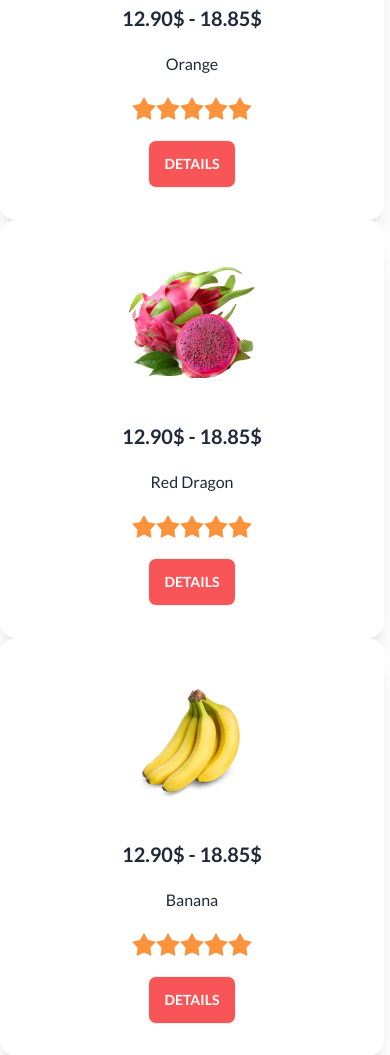
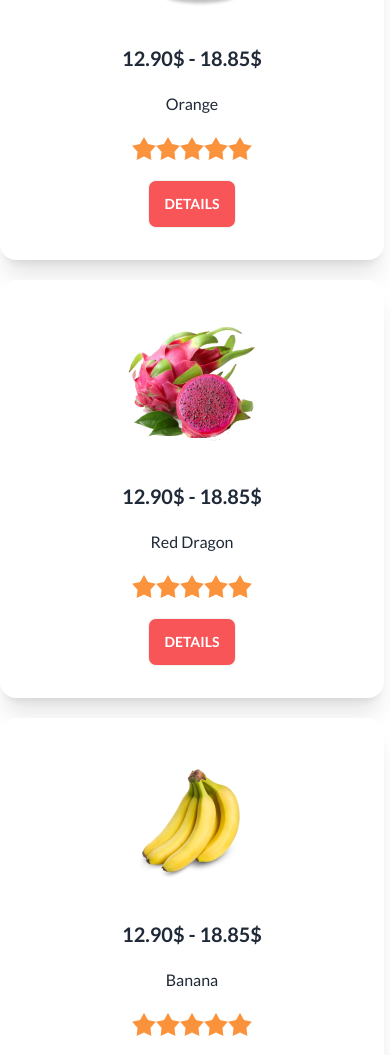
Before and after one commit to ehisawesome/FruitBurst, a plain HTML site: page index.html in a window 390 px wide. Shown: the part 1549-2604 px from the top of the page. Drawn offline with nearby package versions, Linux system fonts and the light colour scheme; files whose address does not match are found by name.

Commit message:
Fixed Fruit review spaceing issue

```diff
--- a/index.html
+++ b/index.html
@@ -226,7 +226,7 @@
         <section class="container mx-auto mb-20">
             <div class="grid lg:grid-cols-4 md:grid-cols-2 grid-cols-1 lg:gap-20">
               <!-- Card 1 -->
-              <div class="card w-96 bg-base-100 shadow-xl">
+              <div class="card w-96 bg-base-100 shadow-xl lg:mt-0 mt-5">
                 <figure class="px-10 pt-10">
                   <img src="./images/fruit6.png" alt="Shoes" class="rounded-xl" />
                 </figure>
@@ -268,7 +268,7 @@
                 </div>
               </div>
               <!-- Card 2 -->
-              <div class="card w-96 bg-base-100 shadow-xl">
+              <div class="card w-96 bg-base-100 shadow-xl lg:mt-0 mt-5">
                 <figure class="px-10 pt-10">
                   <img src="./images/fruit7.png" alt="Shoes" class="rounded-xl" />
                 </figure>
@@ -310,7 +310,7 @@
                 </div>
               </div>
               <!-- Card 3 -->
-              <div class="card w-96 bg-base-100 shadow-xl">
+              <div class="card w-96 bg-base-100 shadow-xl lg:mt-0 mt-5">
                 <figure class="px-10 pt-10">
                   <img src="./images/fruit8.png" alt="Shoes" class="rounded-xl" />
                 </figure>
@@ -352,7 +352,7 @@
                 </div>
               </div>
               <!-- Card 4 -->
-              <div class="card w-96 bg-base-100 shadow-xl">
+              <div class="card w-96 bg-base-100 shadow-xl lg:mt-0 mt-5">
                 <figure class="px-10 pt-10">
                   <img src="./images/fruit9.png" alt="Shoes" class="rounded-xl" />
                 </figure>
```
